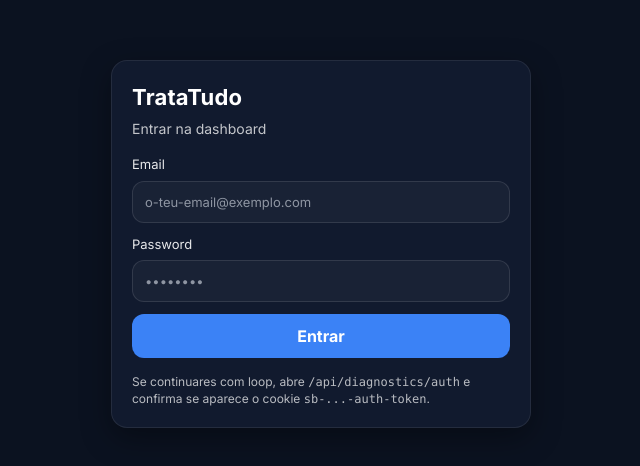
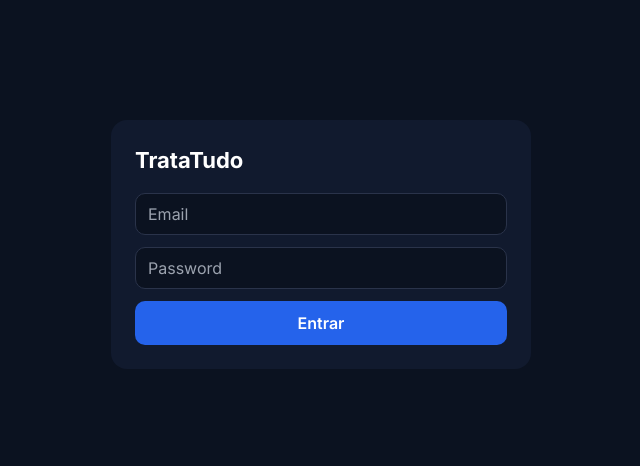
Before and after one commit to tratatudo-lgtm/TrataTudo-Dashbord, a Next.js app: page /login in a window 1280 px wide. Shown: the part 156-622 px from the top of the page, without its empty margins (319-959 px from the left). Built offline with nearby package versions, Linux system fonts and the light colour scheme.

Commit message:
Atualizar o page.tsx

```diff
--- a/app/login/page.tsx
+++ b/app/login/page.tsx
@@ -1,46 +1,47 @@
-// app/login/page.tsx
 'use client';
 
-import { useMemo, useState } from 'react';
-import { useRouter, useSearchParams } from 'next/navigation';
+import { Suspense, useMemo, useState } from "react";
+import { useRouter, useSearchParams } from "next/navigation";
 
-export default function LoginPage() {
+function LoginForm() {
   const router = useRouter();
-  const sp = useSearchParams();
+  const search = useSearchParams();
 
-  const nextPath = useMemo(() => sp.get('next') || '/app', [sp]);
+  const nextPath = useMemo(() => {
+    const n = search.get("next");
+    return n && n.startsWith("/") ? n : "/app";
+  }, [search]);
 
-  const [email, setEmail] = useState('');
-  const [password, setPassword] = useState('');
+  const [email, setEmail] = useState("");
+  const [password, setPassword] = useState("");
   const [loading, setLoading] = useState(false);
-  const [error, setError] = useState<string | null>(null);
+  const [err, setErr] = useState<string | null>(null);
 
   async function onSubmit(e: React.FormEvent) {
     e.preventDefault();
-    setError(null);
+    setErr(null);
     setLoading(true);
 
     try {
-      const res = await fetch('/api/auth/login', {
-        method: 'POST',
-        headers: { 'content-type': 'application/json' },
+      const res = await fetch("/api/auth/login", {
+        method: "POST",
+        headers: { "Content-Type": "application/json" },
+        credentials: "include",
         body: JSON.stringify({ email, password }),
       });
 
-      // a tua API costuma devolver { ok:true } e set-cookie no header
       const data = await res.json().catch(() => null);
 
       if (!res.ok || !data?.ok) {
-        setError(data?.error || 'Email ou password inválidos.');
+        setErr(data?.error || "Credenciais inválidas");
         setLoading(false);
         return;
       }
 
-      // importante: força navegação para o /app (middleware vai ler cookie)
       router.replace(nextPath);
       router.refresh();
-    } catch (err: any) {
-      setError(err?.message || 'Erro ao fazer login.');
+    } catch (e: any) {
+      setErr(e?.message || "Erro no login");
     } finally {
       setLoading(false);
     }
@@ -49,102 +50,89 @@ export default function LoginPage() {
   return (
     <div style={styles.page}>
       <div style={styles.card}>
-        <div style={styles.header}>
-          <div style={styles.title}>TrataTudo</div>
-          <div style={styles.subtitle}>Entrar na dashboard</div>
-        </div>
+        <h1 style={styles.title}>TrataTudo</h1>
 
         <form onSubmit={onSubmit} style={styles.form}>
-          <label style={styles.label}>
-            Email
           <input
             style={styles.input}
+            placeholder="Email"
             type="email"
             value={email}
             onChange={(e) => setEmail(e.target.value)}
-              placeholder="o-teu-email@exemplo.com"
-              autoComplete="email"
             required
           />
-          </label>
 
-          <label style={styles.label}>
-            Password
           <input
             style={styles.input}
+            placeholder="Password"
             type="password"
             value={password}
             onChange={(e) => setPassword(e.target.value)}
-              placeholder="••••••••"
-              autoComplete="current-password"
             required
           />
-          </label>
 
-          {error ? <div style={styles.error}>{error}</div> : null}
+          {err && <div style={styles.error}>{err}</div>}
 
-          <button type="submit" disabled={loading} style={styles.button}>
-            {loading ? 'A entrar…' : 'Entrar'}
+          <button style={styles.button} disabled={loading}>
+            {loading ? "A entrar..." : "Entrar"}
           </button>
-
-          <div style={styles.small}>
-            Se continuares com loop, abre <code>/api/diagnostics/auth</code> e confirma se
-            aparece o cookie <code>sb-...-auth-token</code>.
-          </div>
         </form>
       </div>
     </div>
   );
 }
 
+export default function Page() {
+  return (
+    <Suspense fallback={<div style={{padding:20}}>Carregar...</div>}>
+      <LoginForm />
+    </Suspense>
+  );
+}
+
 const styles: Record<string, React.CSSProperties> = {
   page: {
-    minHeight: '100vh',
-    display: 'grid',
-    placeItems: 'center',
-    padding: 16,
-    background: '#0b1220',
+    minHeight: "100vh",
+    display: "grid",
+    placeItems: "center",
+    background: "#0b1220",
   },
   card: {
-    width: '100%',
+    background: "#111a2e",
+    padding: 24,
+    borderRadius: 16,
+    width: "100%",
     maxWidth: 420,
-    borderRadius: 16,
-    padding: 20,
-    background: '#111a2e',
-    border: '1px solid rgba(255,255,255,0.08)',
-    boxShadow: '0 10px 30px rgba(0,0,0,0.35)',
-    color: 'white',
+    color: "white",
   },
-  header: { marginBottom: 16 },
-  title: { fontSize: 22, fontWeight: 700, letterSpacing: 0.2 },
-  subtitle: { fontSize: 14, opacity: 0.75, marginTop: 4 },
-  form: { display: 'grid', gap: 12 },
-  label: { display: 'grid', gap: 6, fontSize: 13, opacity: 0.9 },
+  title: {
+    fontSize: 22,
+    fontWeight: 700,
+    marginBottom: 16,
+  },
+  form: {
+    display: "grid",
+    gap: 12,
+  },
   input: {
     height: 42,
-    borderRadius: 12,
-    padding: '0 12px',
-    border: '1px solid rgba(255,255,255,0.12)',
-    background: 'rgba(255,255,255,0.04)',
-    color: 'white',
-    outline: 'none',
+    padding: "0 12px",
+    borderRadius: 10,
+    border: "1px solid #2a334a",
+    background: "#0b1220",
+    color: "white",
   },
   button: {
     height: 44,
-    borderRadius: 12,
-    border: 'none',
-    background: '#3b82f6',
-    color: 'white',
-    fontWeight: 700,
-    cursor: 'pointer',
+    borderRadius: 10,
+    border: "none",
+    background: "#2563eb",
+    color: "white",
+    fontWeight: 600,
+    cursor: "pointer",
   },
   error: {
-    borderRadius: 12,
-    padding: 10,
-    background: 'rgba(239,68,68,0.15)',
-    border: '1px solid rgba(239,68,68,0.35)',
-    color: '#fecaca',
+    color: "#f87171",
     fontSize: 13,
   },
-  small: { fontSize: 12, opacity: 0.7, marginTop: 4, lineHeight: 1.35 },
 };
```
Lines whose indentation alone changed are shown as unchanged.
